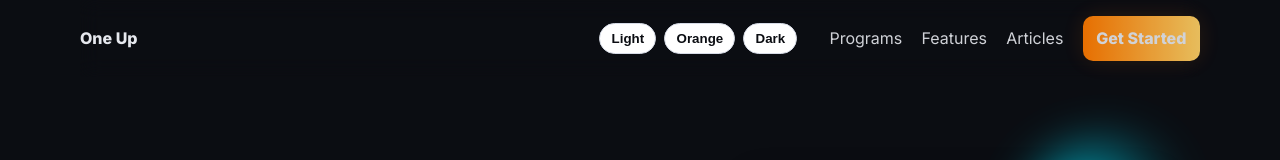
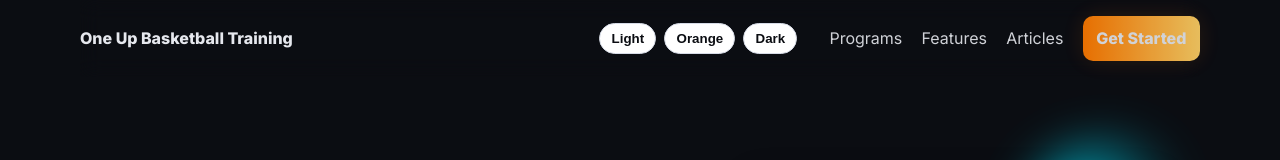
Before and after one commit to pd95501/One-Up-Ball-Handling-Draft, a Next.js app: page / in a window 1280 px wide. Shown: the top 160 px of the page. Built offline with nearby package versions, Linux system fonts and the light colour scheme.

Commit message:
Update index.js

```diff
--- a/pages/index.js
+++ b/pages/index.js
@@ -24,7 +24,7 @@ export default function Home() {
 
       <header className="site-header container" role="banner">
         <a className="logo" href="/">
-          One Up
+          One Up Basketball Training
         </a>
 
         {/* Theme switcher */}
```
